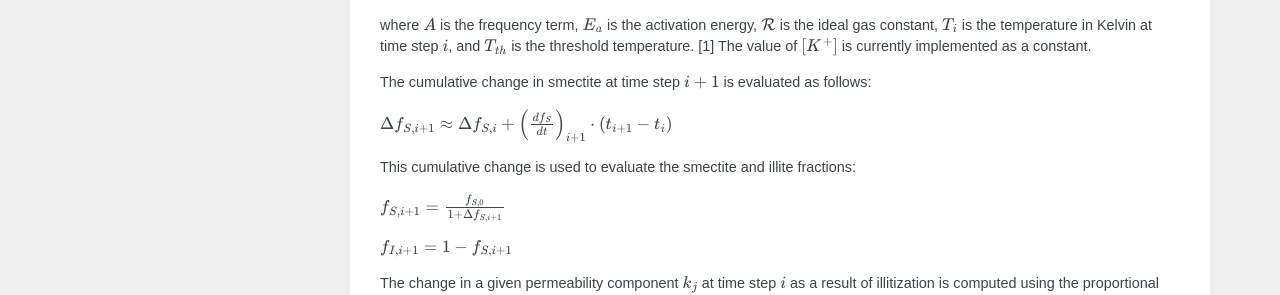
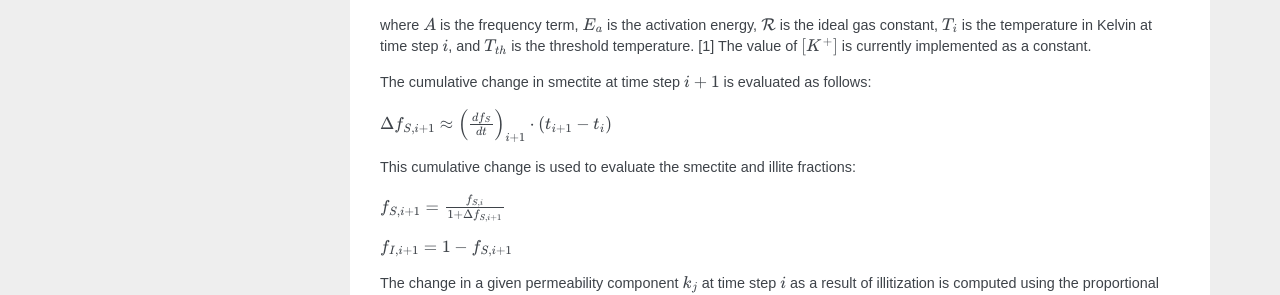
Before and after one commit to Miracloon/pflotran-documentation, a Sphinx documentation site: the page built from source/user_guide/cards/subsurface/illitization.rst, in a window 1280 px wide and 900 px high, scrolled down 637 px. Shown: the part 147-442 px from the top of the window. Built offline with Sphinx 7.4.7, drawn with Linux system fonts in a browser that asks for light colours.

Commit message:
DPC-37: Revised illitization model to be based on previous smectite fraction instead of accumulated illitization.

```diff
--- a/source/user_guide/cards/subsurface/illitization.rst
+++ b/source/user_guide/cards/subsurface/illitization.rst
@@ -40,11 +40,11 @@ where :math:`A` is the frequency term, :math:`E_{a}` is the activation energy, :
 
 The cumulative change in smectite at time step :math:`i+1` is evaluated as follows:
 
-:math:`\Delta f_{S,i+1}\approx\Delta f_{S,i}+\left(\frac{df_{S}}{dt}\right)_{i+1}\cdot(t_{i+1}-t_{i})`
+:math:`\Delta f_{S,i+1}\approx\left(\frac{df_{S}}{dt}\right)_{i+1}\cdot(t_{i+1}-t_{i})`
 
 This cumulative change is used to evaluate the smectite and illite fractions:
 
-:math:`f_{S,i+1} = \frac{f_{S,0}}{1+\Delta f_{S,i+1}}`
+:math:`f_{S,i+1} = \frac{f_{S,i}}{1+\Delta f_{S,i+1}}`
 
 :math:`f_{I,i+1} = 1 - f_{S,i+1}`
 
```
